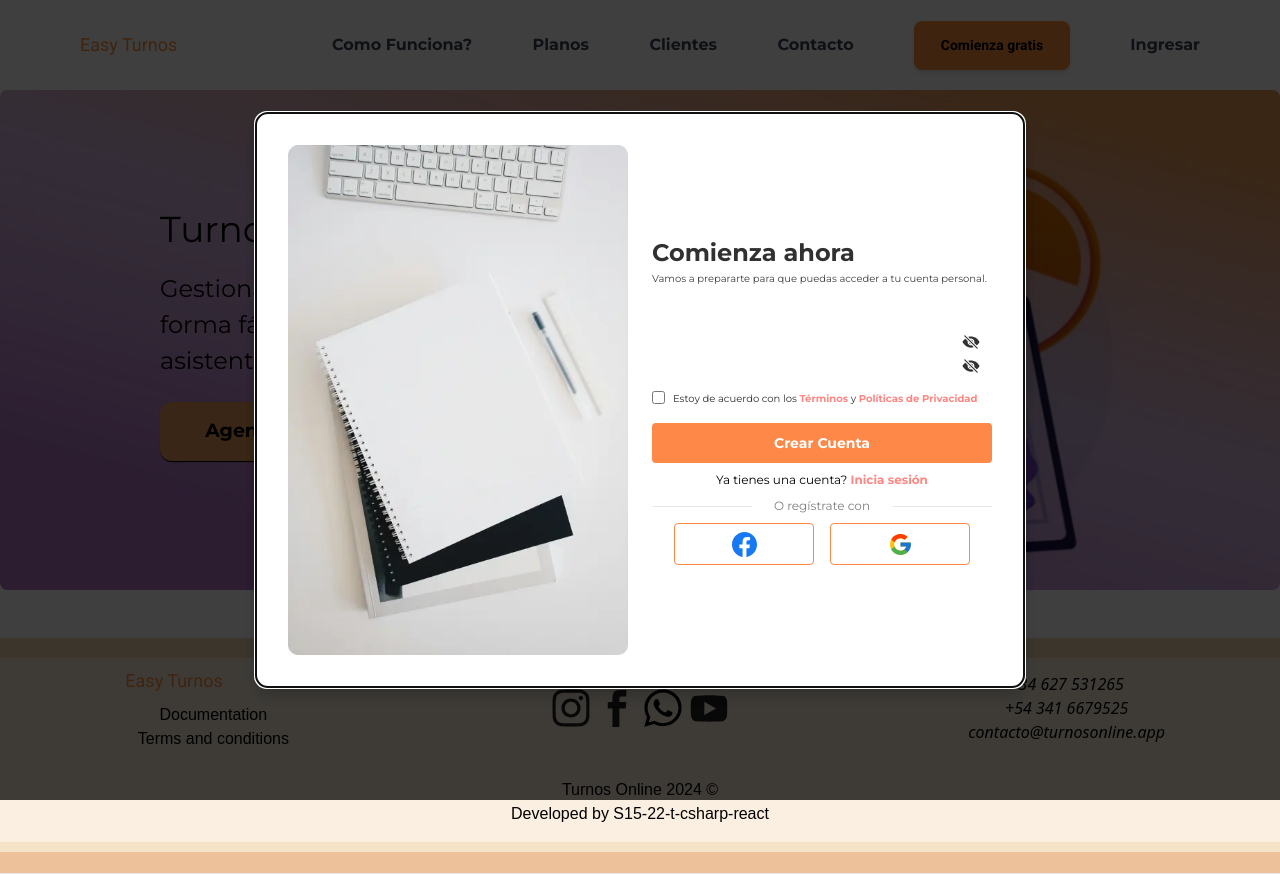
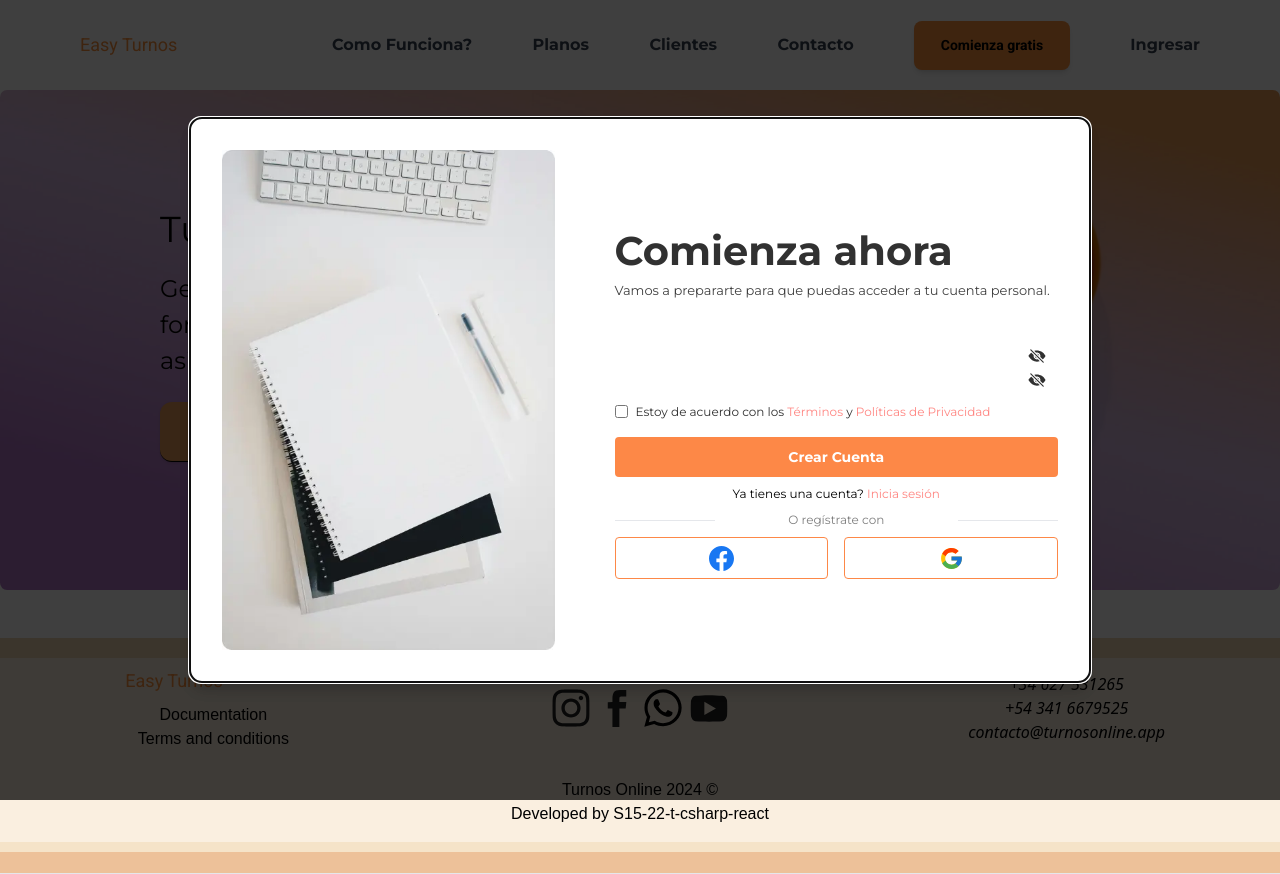
Before and after one commit to NoCountrySimulacion/EasyTurnos, a React (Vite) app in the folder Frontend/: page /register in a window 1280 px wide. Built offline with nearby package versions, Linux system fonts and the light colour scheme; a web font is replaced by a local one.

Commit message:
fix: formsAndModalSize

```diff
--- a/Frontend/src/auth/components/form/Login.tsx
+++ b/Frontend/src/auth/components/form/Login.tsx
@@ -47,7 +47,7 @@ export default function Login(): React.ReactElement {
 	}
 
 	return (
-		<div className='flex gap-10'>
+		<div className='flex gap-10 font-montserrat'>
 			<div className='w-full max-w-md mx-auto'>
 				<div className='mb-[2.5rem]'>
 					<h2 className='text-[40px] font-semibold text-[#313131]'>
@@ -189,8 +189,8 @@ export default function Login(): React.ReactElement {
 									</button>
 								</p>
 							</div>
-							<div className='flex justify-center items-start gap-3 mt-14'>
-								<div className='border border-solid border-[#FD8847] pl-[5rem] pr-[5rem] pt-[.7rem] pb-[.7rem]'>
+							<div className='flex w-full justify-center items-start gap-3 mt-14'>
+								<div className='border border-solid border-[#FD8847] pl-[5.5rem] pr-[5rem] pt-[.7rem] pb-[.7rem]'>
 									<FacebookLogo width={25} height={25} />
 								</div>
 								<div className='border border-solid border-[#FD8847] pl-[5rem] pr-[5rem] pt-[.7rem] pb-[.7rem]'>
@@ -201,7 +201,7 @@ export default function Login(): React.ReactElement {
 					)}
 				</Formik>
 			</div>
-			<div className=' w-[416px] h-[516px]'>
+			<div className='w-[416px] h-[516px]'>
 				<img src='./images/LoginImg.webp' alt='login' />
 			</div>
 		</div>
--- a/Frontend/src/auth/components/form/LoginModal.tsx
+++ b/Frontend/src/auth/components/form/LoginModal.tsx
@@ -1,4 +1,4 @@
-import React, {  useRef } from 'react'
+import React, { useRef } from 'react'
 import { useLocation } from 'react-router-dom'
 import Modal from '@mui/material/Modal'
 import Box from '@mui/material/Box'
@@ -16,7 +16,6 @@ const LoginModal: React.FC = () => {
 		navigate('/')
 	}
 
-
 	return (
 		<Modal
 			open={isLoginPage}
@@ -25,7 +24,10 @@ const LoginModal: React.FC = () => {
 			aria-describedby='login-modal-description'
 			className='flex justify-center items-center'
 		>
-			<Box ref={modalRef} className='flex items-center justify-center bg-white p-10 rounded-xl '>
+			<Box
+				ref={modalRef}
+				className='flex items-center max-w-[900px] justify-center bg-white p-16 rounded-xl '
+			>
 				<Login />
 			</Box>
 		</Modal>
--- a/Frontend/src/auth/components/form/SignUp.tsx
+++ b/Frontend/src/auth/components/form/SignUp.tsx
@@ -55,16 +55,16 @@ function SignUp({ onRegisterSuccess }: SignUpProps): React.ReactElement {
 	}
 
 	return (
-		<section className='flex font-montserrat gap-6'>
-			<section className=' w-2/3 flex items-center justify-center rounded-lg'>
+		<section className='flex font-montserrat gap-[60px]'>
+			<section className=' w-1/2 h-auto flex items-center justify-center rounded-lg'>
 				<img src='/images/RegisterImg.webp' alt='registro' />
 			</section>
 			<section className='w-2/3 flex flex-col justify-center'>
 				<header>
-					<h2 className='text-[#313131] text-[24px] font-semibold'>
+					<h2 className='text-[#313131] text-[40px] font-semibold'>
 						Comienza ahora
 					</h2>
-					<p className=' mb-2 text-[10px] opacity-75'>
+					<p className=' mb-2 text-[13px] opacity-75'>
 						Vamos a prepararte para que puedas acceder a tu cuenta personal.
 					</p>
 				</header>
@@ -236,19 +236,19 @@ function SignUp({ onRegisterSuccess }: SignUpProps): React.ReactElement {
 								<small>
 									<label
 										htmlFor={id + 'terms'}
-										className='ml-2 text-[10px] text-[#313131] font-medium'
+										className='ml-2 text-[12px] text-[#313131] font-medium'
 									>
 										Estoy de acuerdo con los{' '}
 										<Link
 											to='#'
-											className='text-[#FF8682] font-semibold text-[10px]'
+											className='text-[#FF8682] font-medium text-[12px]'
 										>
 											Términos
 										</Link>{' '}
 										y{' '}
 										<Link
 											to='#'
-											className='text-[#FF8682] font-semibold text-[10px]'
+											className='text-[#FF8682] font-medium text-[12px]'
 										>
 											Políticas de Privacidad
 										</Link>
@@ -298,7 +298,7 @@ function SignUp({ onRegisterSuccess }: SignUpProps): React.ReactElement {
 							onClick={() => {
 								navigate('/login')
 							}}
-							className='text-[#FF8682] font-semibold text-[12px]'
+							className='text-[#FF8682] font-medium text-[12px]'
 						>
 							Inicia sesión
 						</button>
@@ -310,13 +310,13 @@ function SignUp({ onRegisterSuccess }: SignUpProps): React.ReactElement {
 						</small>
 						<hr className='w-[100px]' />
 					</div>
-					<div className='flex gap-4'>
-						<button className='w-[140px] border border-[#FD8847] rounded-[4px] flex justify-center items-center py-2 px-4'>
+					<div className='flex w-full gap-4'>
+						<button className='w-1/2 border border-[#FD8847] rounded-[4px] flex justify-center items-center py-2 px-4'>
 							<div className='h-[24px]'>
 								<FacebookLogo width={25} height={25} />
 							</div>
 						</button>
-						<button className='w-[140px] border border-[#FD8847] rounded-[4px] flex justify-center items-center py-2 px-4'>
+						<button className='w-1/2 border border-[#FD8847] rounded-[4px] flex justify-center items-center py-2 px-4'>
 							<div className='h-[24px]'>
 								<GoogleLogo width={25} height={25} />
 							</div>
--- a/Frontend/src/auth/components/form/SingUpModal.tsx
+++ b/Frontend/src/auth/components/form/SingUpModal.tsx
@@ -37,7 +37,7 @@ const SignUpModal: React.FC = () => {
 		>
 			<Box
 				ref={modalRef}
-				className='bg-white w-full max-w-3xl p-8 rounded-xl shadow-lg overflow-auto'
+				className='bg-white max-w-[900px] px-8 py-8 rounded-xl shadow-lg overflow-auto'
 			>
 				<SignUp onRegisterSuccess={handleRegisterSuccess} />
 			</Box>
```
